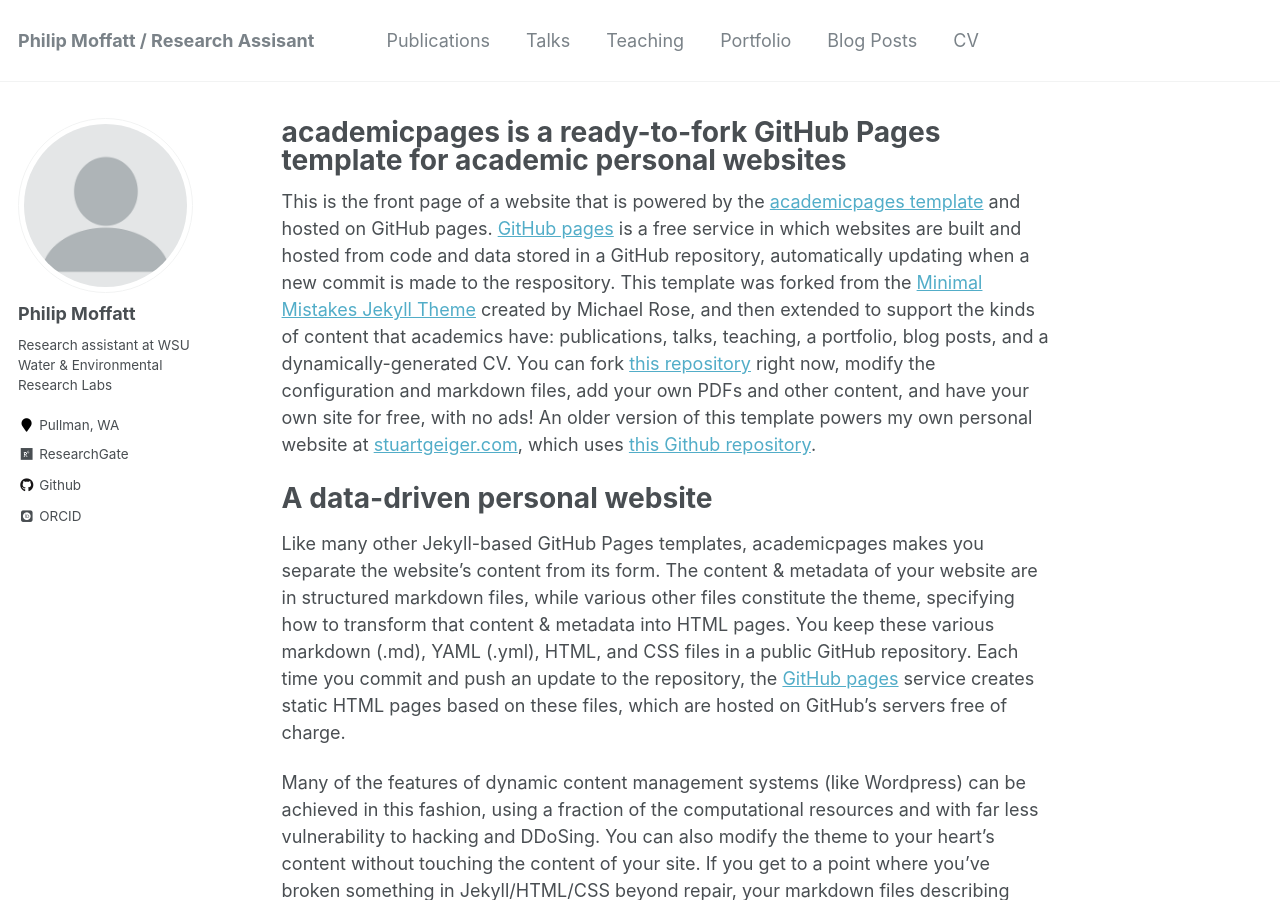
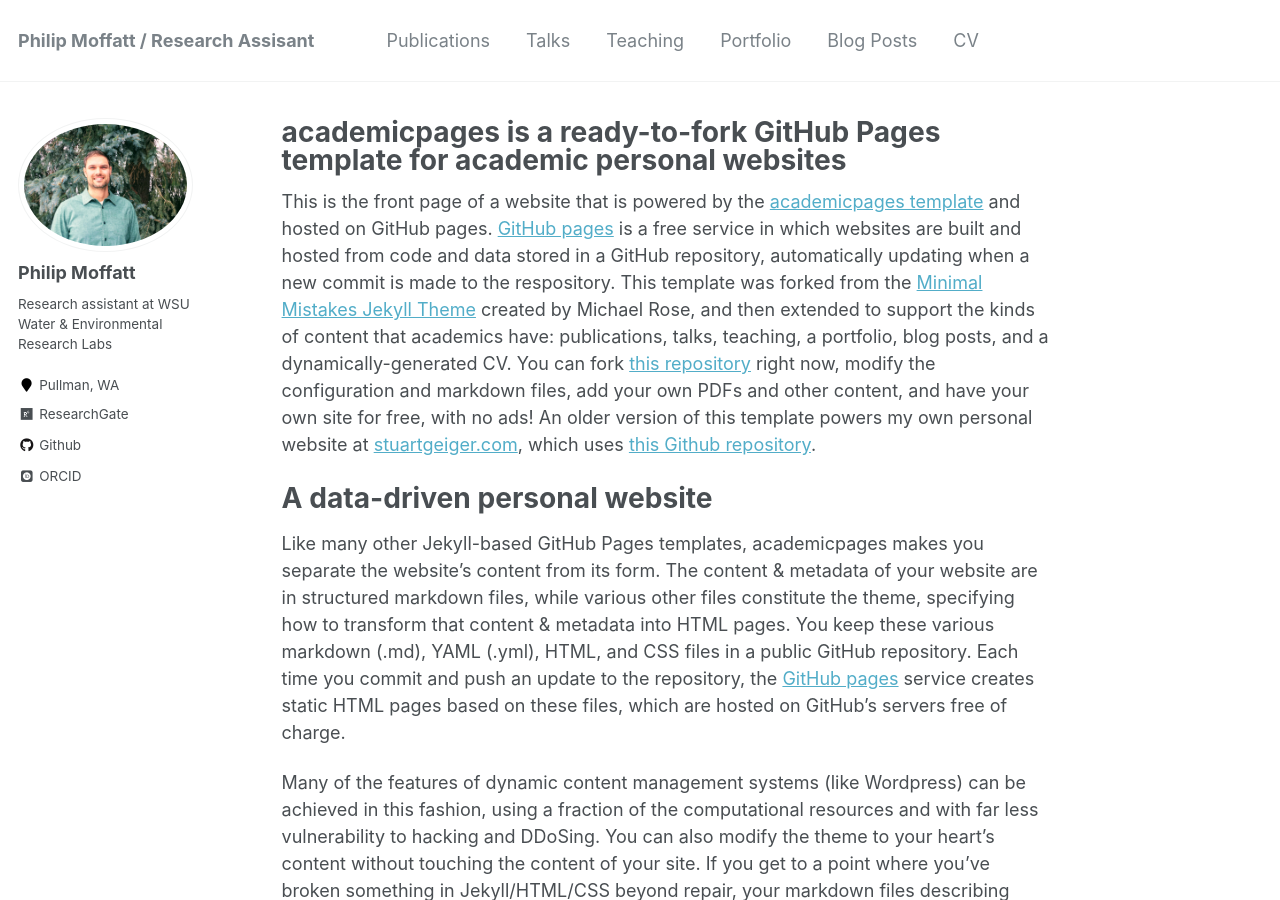
Before and after one commit to philipmoffatt/philipmoffatt.github.io, a Jekyll site: the page built from _pages/about.md, in a window 1280 px wide and 900 px high. Built offline with Jekyll 4.4.1, drawn with Linux system fonts in a browser that asks for light colours; some web fonts are replaced.

Commit message:
added a photo

```diff
--- a/_config.yml
+++ b/_config.yml
@@ -81,7 +81,7 @@ analytics:
 # Site Author
 author:
   name             : "Philip Moffatt"
-  avatar           : "profile.png"
+  avatar           : "github_photo.jpg"
   bio              : "Research assistant at WSU Water & Environmental Research Labs"
   location         : "Pullman, WA"
   employer         :
```
